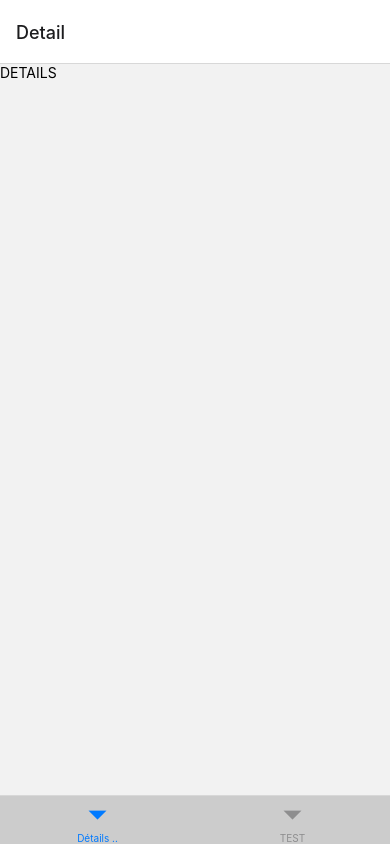
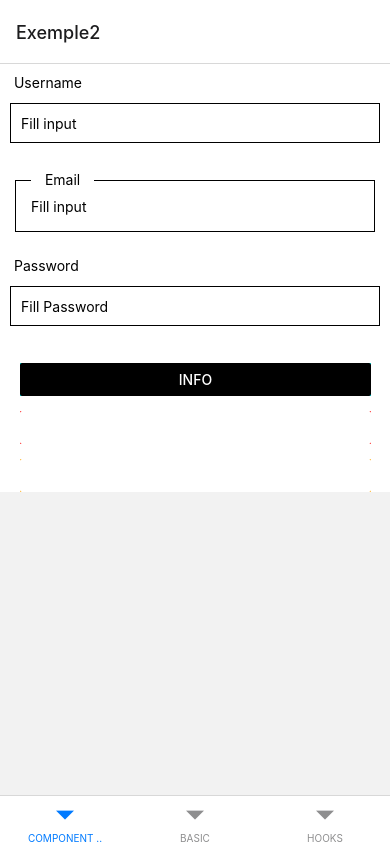
Before and after one commit to achrafkahil/appEn, a React Native app: screen / in a window 390 px wide. Built offline with nearby package versions, Linux system fonts and the light colour scheme.

Commit message:
Add some styles and change screen in bottom-tab

```diff
--- a/App.js
+++ b/App.js
@@ -19,12 +19,14 @@ export default function App() {
             screenOptions={{
                 tabBarShowLabel : true,
                 tabBarStyle:{
-                    backgroundColor:"#ccc",
+                    //backgroundColor:"#ccc",
                 }
             }}
           >
-              <Tab.Screen name="Detail" component={Detail} options={{ tabBarLabel:"Détails .." }} />
-              <Tab.Screen name="Contact" component={Contact} options={{ headerShown : false, tabBarLabel : "TEST " }}  />
+              <Tab.Screen name="Exemple2" component={ExempleComponents} options={{ tabBarLabel:"COMPONENT .." }} />
+              <Tab.Screen name="Basic" component={Basics} options={{ headerShown : false, tabBarLabel : "BASIC " }}  />
+              <Tab.Screen name="HooksExemple" component={HooksExemple} options={{ headerShown : false, tabBarLabel : "HOOKS  " }}  />
+
           </Tab.Navigator>
       )
   }
--- a/SCREEN/Basics.js
+++ b/SCREEN/Basics.js
@@ -2,7 +2,7 @@ import React, { useState, useEffect } from 'react';
 import { StatusBar } from 'expo-status-bar';
 import {Button, ImageBackground, Image, SafeAreaView, ScrollView, StyleSheet, Text, TextInput, View}
     from 'react-native';
-import {useNavigation, useRoute} from "@react-navigation/native";
+import {useIsFocused, useNavigation, useRoute} from "@react-navigation/native";
 
 export default function Basics() {
     const image = {uri: 'https://legacy.reactjs.org/logo-og.png'};
@@ -12,13 +12,14 @@ export default function Basics() {
     const [password, setPassword] = useState("");
     const [isPassword, setIsPassword] = useState(false);
 
+    const isFocused = useIsFocused();
     const navigation = useNavigation();
     const route= useRoute();
     const { params} = route;
 
     useEffect(() => {
-        setText(params.username);
-    }, []);
+        setText(params?.username ?? "");
+    }, [isFocused]);
 
     const handleChange = (val) =>{
         setText(val);
@@ -36,7 +37,7 @@ export default function Basics() {
     }
 
     return (
-        <SafeAreaView  >
+        <SafeAreaView  style={styles.containerFull}>
 
             {/*<ImageBackground source={image} resizeMode={"cover"} style={styles.image}>*/}
 
@@ -57,7 +58,7 @@ export default function Basics() {
                         value={password}
                         onChangeText={handleChangePassword}
                         placeholder={"fill input"}
-                        placeholderTextColor={"#0f0"}
+                        placeholderTextColor={"#00f"}
                         style={styles.input}
                         secureTextEntry={isPassword}
                     />
@@ -68,7 +69,7 @@ export default function Basics() {
 
                 <Button title={"Login"} onPress={clickBtn} />
 
-                <View>
+                <View style={{ marginHorizontal: 15 }}>
                     <Text numberOfLines={2}> Lorem ipsum dolor sit amet, consectetur adipisicing elit. Accusantium assumenda facere itaque? Consectetur doloremque laborum nulla? A ab animi deleniti dolorem eius, iusto, libero, officiis porro quibusdam repudiandae totam voluptatibus. </Text>
                 </View>
 
@@ -103,6 +104,7 @@ const styles = StyleSheet.create({
     containerFull: {
         flex: 1,
         backgroundColor: '#fff',
+        paddingHorizontal:15,
     },
     input: {
         height: 40,
@@ -132,7 +134,8 @@ const styles = StyleSheet.create({
     tinyLogo: {
         width: 100,
         height: 100,
-        marginVertical: 20
+        marginVertical: 20,
+        marginLeft: 15
     },
     imageBg : {
 
--- a/SCREEN/ExempleComponents.js
+++ b/SCREEN/ExempleComponents.js
@@ -13,7 +13,7 @@ export default function ExempleComponents() {
     const [password, setPassword] = useState("");
 
     return (
-        <SafeAreaView>
+        <SafeAreaView style={{ backgroundColor:"#fff" }}>
             <Input
                 label={"Username"}
                 value={username}
--- a/SCREEN/HooksExemple.js
+++ b/SCREEN/HooksExemple.js
@@ -37,10 +37,12 @@ export default function HooksExemple() {
         setCounter(prev => prev+1 );
 
     }
-    const handleChange1 = () =>{
+    const goToBasic = () =>{
 
-       navigation.navigate("Basic",{ username : "NAME TEST", age : 24 });
+        //In simple navigate (Stack) : navigation.navigate("Basic",{ username : value, age : 24 });
 
+        //navigate screen in Bottoms-tabs (Tabs)
+        navigation.navigate('Tabs', { screen: "Basic" , params: { username : value }});
     }
 
     const handleText  = (val) =>{
@@ -49,8 +51,13 @@ export default function HooksExemple() {
 
     return (
         <View style={styles.container}>
+            <Text> Counter : { counter } </Text>
+            <Button title={"Press me .."} color={'#f00'} onPress={handleChange} />
+
+            <View style={styles.separator} />
+
+            <Text> Search users </Text>
             <Text> {value} </Text>
-            <Text> Counter : { counter } </Text>
 
             <TextInput
                 style={styles.input}
@@ -58,8 +65,7 @@ export default function HooksExemple() {
                 placeholder={"placeholder ....."}
                 onChangeText={handleText}
             />
-            <Button title={"Press me .."} color={'#f00'} onPress={handleChange} />
-            <Button title={"GO TO .."} color={'#f00'} onPress={handleChange1} />
+            <Button title={"Go to basic with value in input"} color={'#f00'} onPress={goToBasic} />
             {
                 (usersFilter && usersFilter.length >0) && (
                     usersFilter.map((item, idx) =>{
@@ -91,4 +97,10 @@ const styles = StyleSheet.create({
         padding: 10,
         width:"60%"
     },
+    separator : {
+        width:'100%',
+        height:1,
+        backgroundColor:'#000',
+        marginVertical:15,
+    }
 });
```
